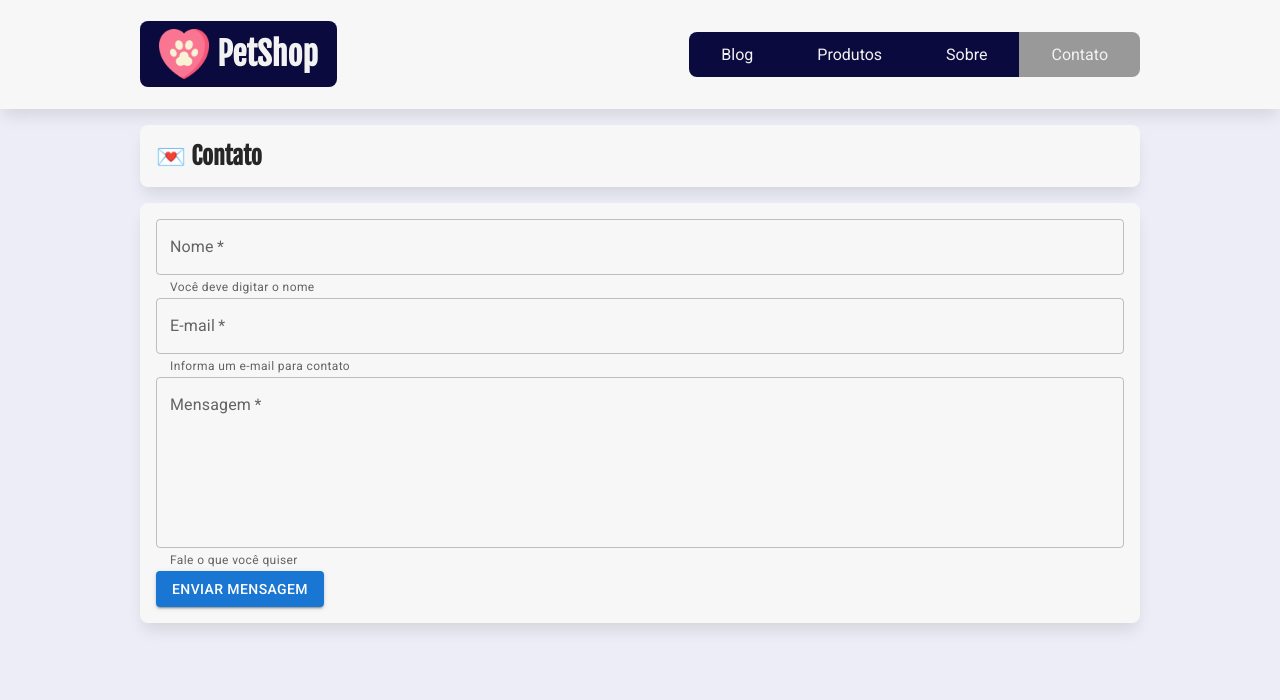
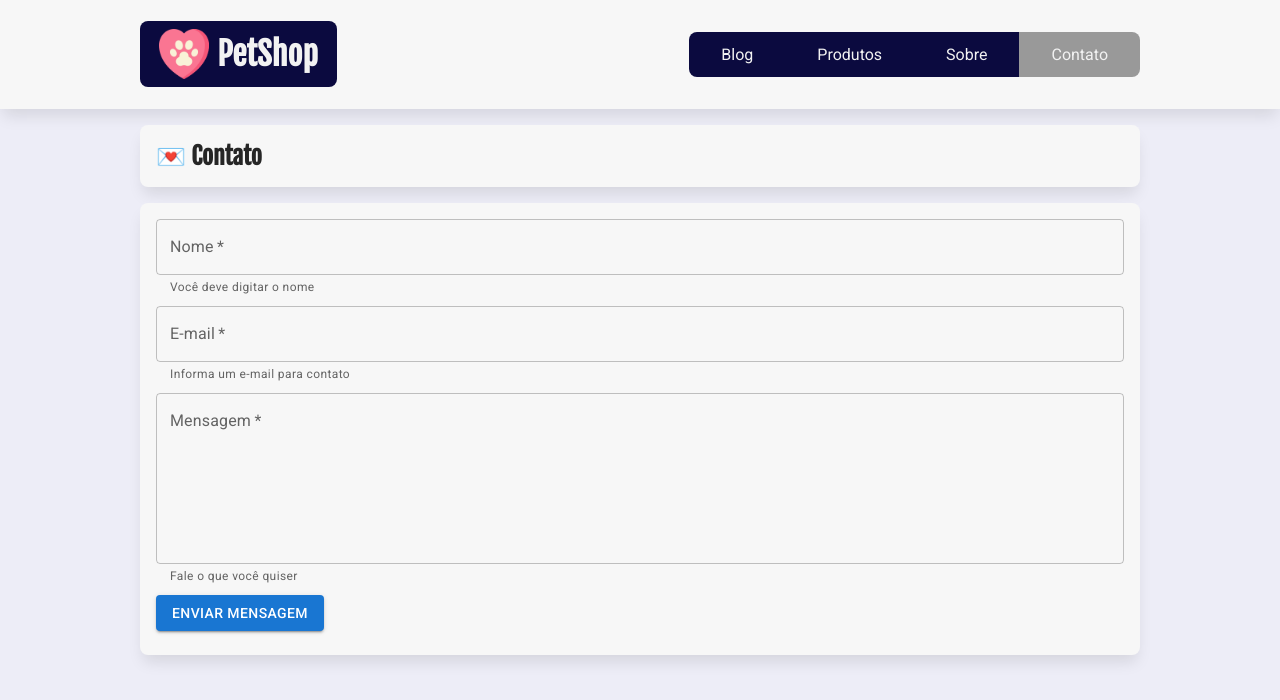
Before and after one commit to IgnacioNeto/petshop-ignacio, a React (Create React App) app: page /contato in a window 1280 px wide. Shown: the top 700 px of the page. Built offline with nearby package versions, Linux system fonts and the light colour scheme.

Commit message:
Melhoria com uso de CSS
Melhoria com uso de CSS personalizado

```diff
--- a/src/pages/Contato/Contato.jsx
+++ b/src/pages/Contato/Contato.jsx
@@ -7,7 +7,7 @@ const Contato = () => {
     <section>
       <h2 className={estilos.titulo_secao}>Contato</h2>
       <Caixa>
-        <form method="post">
+        <form method="post" className={estilos.formulario}>
           <div>
             <TextField
               type="text"
--- a/src/pages/Contato/Contato.module.css
+++ b/src/pages/Contato/Contato.module.css
@@ -1,3 +1,8 @@
 .titulo_secao::before {
-    content: "💌 ";
+  content: "💌 ";
 }
+
+/* > apenas quem é descendente direto de formulário */
+.formulario > div {
+  margin-bottom: 0.5rem;
+}
```
